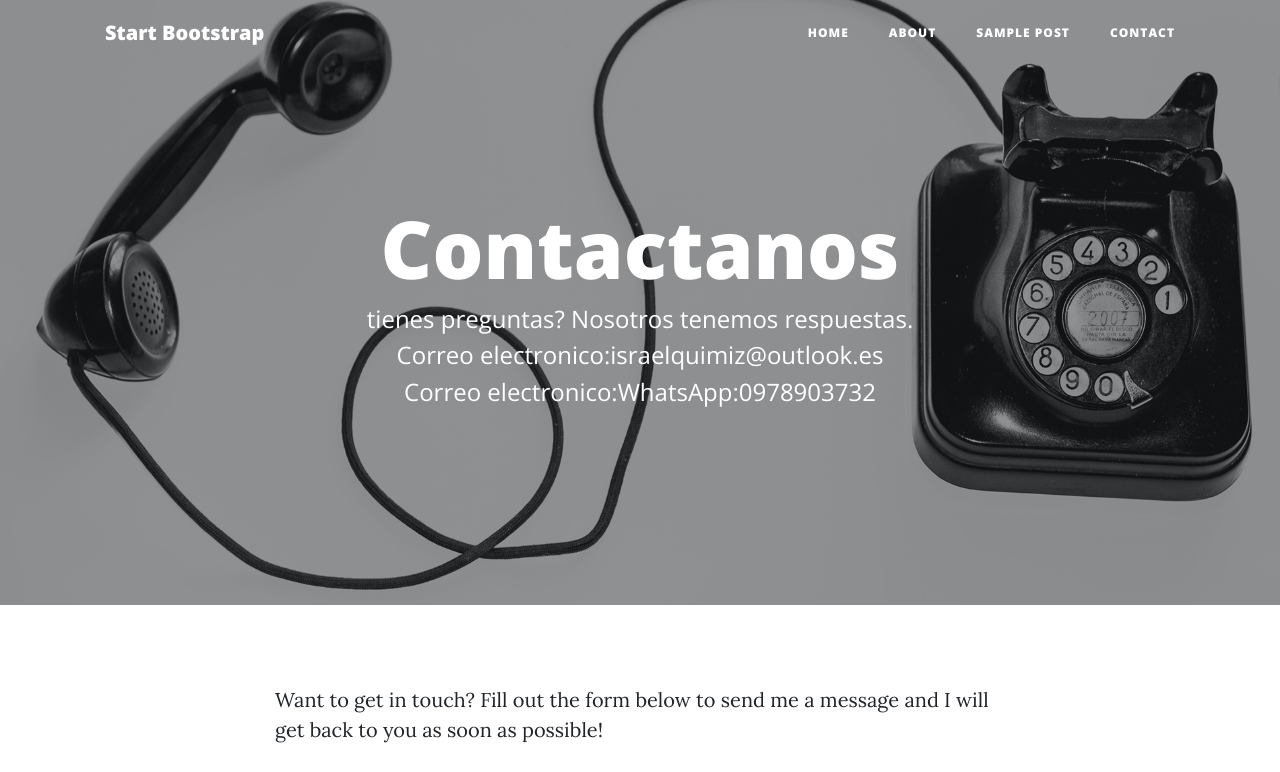
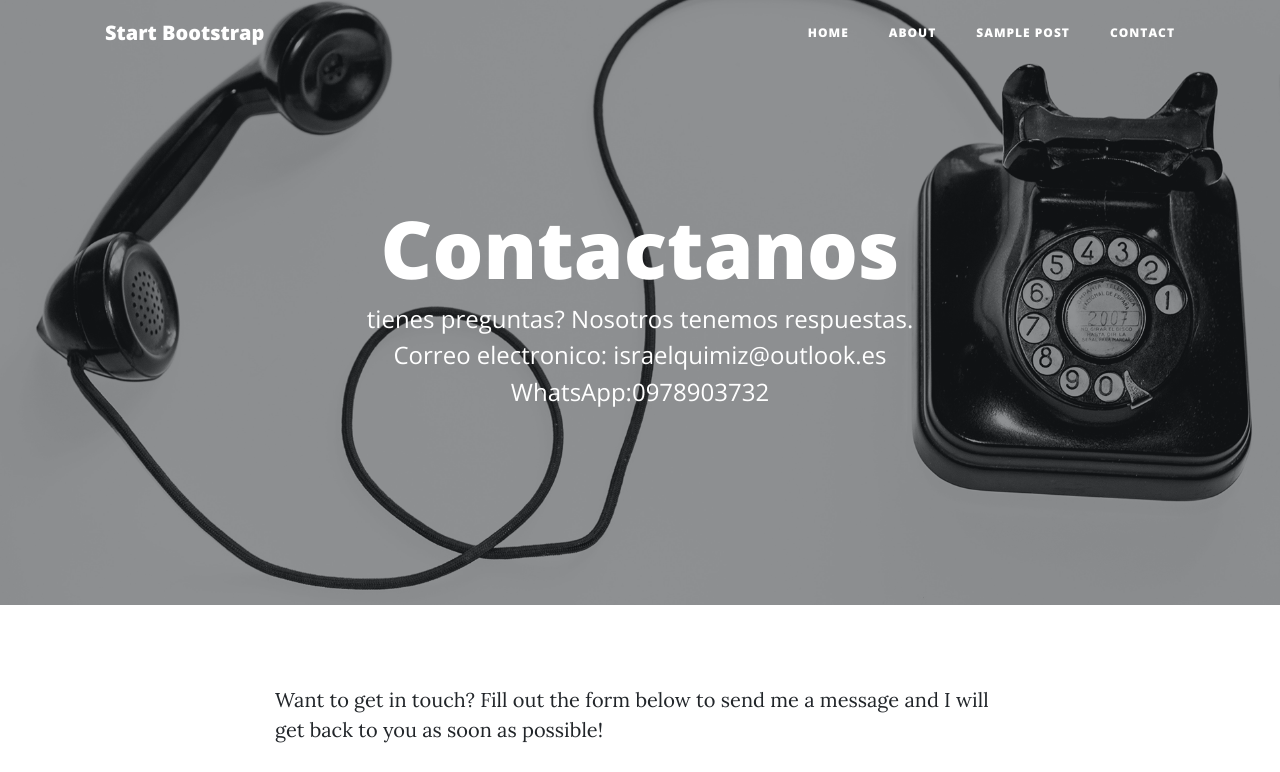
Before and after one commit to Israe593/Pagina-Web, a website: page contact.html in a window 1280 px wide. Shown: the top 772 px of the page. Drawn offline with nearby package versions, Linux system fonts and the light colour scheme.

Commit message:
Update contact.html

```diff
--- a/contact.html
+++ b/contact.html
@@ -61,8 +61,8 @@
           <div class="page-heading">
             <h1>Contactanos</h1>
             <span class="subheading">tienes preguntas? Nosotros tenemos respuestas.</span>
-            <span class="subheading">Correo electronico:israelquimiz@outlook.es</span>
-            <span class="subheading">Correo electronico:WhatsApp:0978903732</span>
+            <span class="subheading">Correo electronico: israelquimiz@outlook.es</span>
+            <span class="subheading"> WhatsApp:0978903732</span>
           </div>
         </div>
       </div>
```
